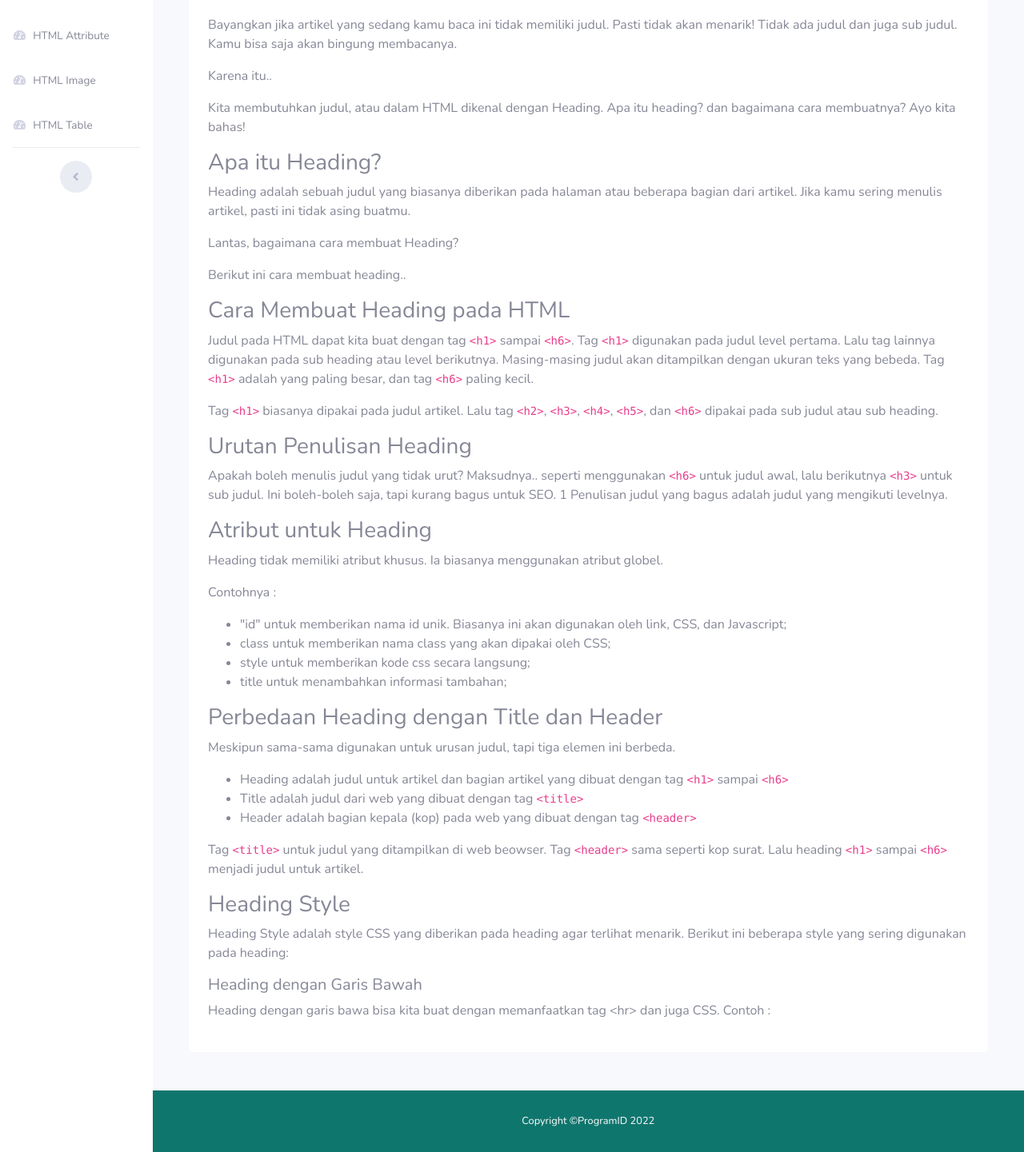
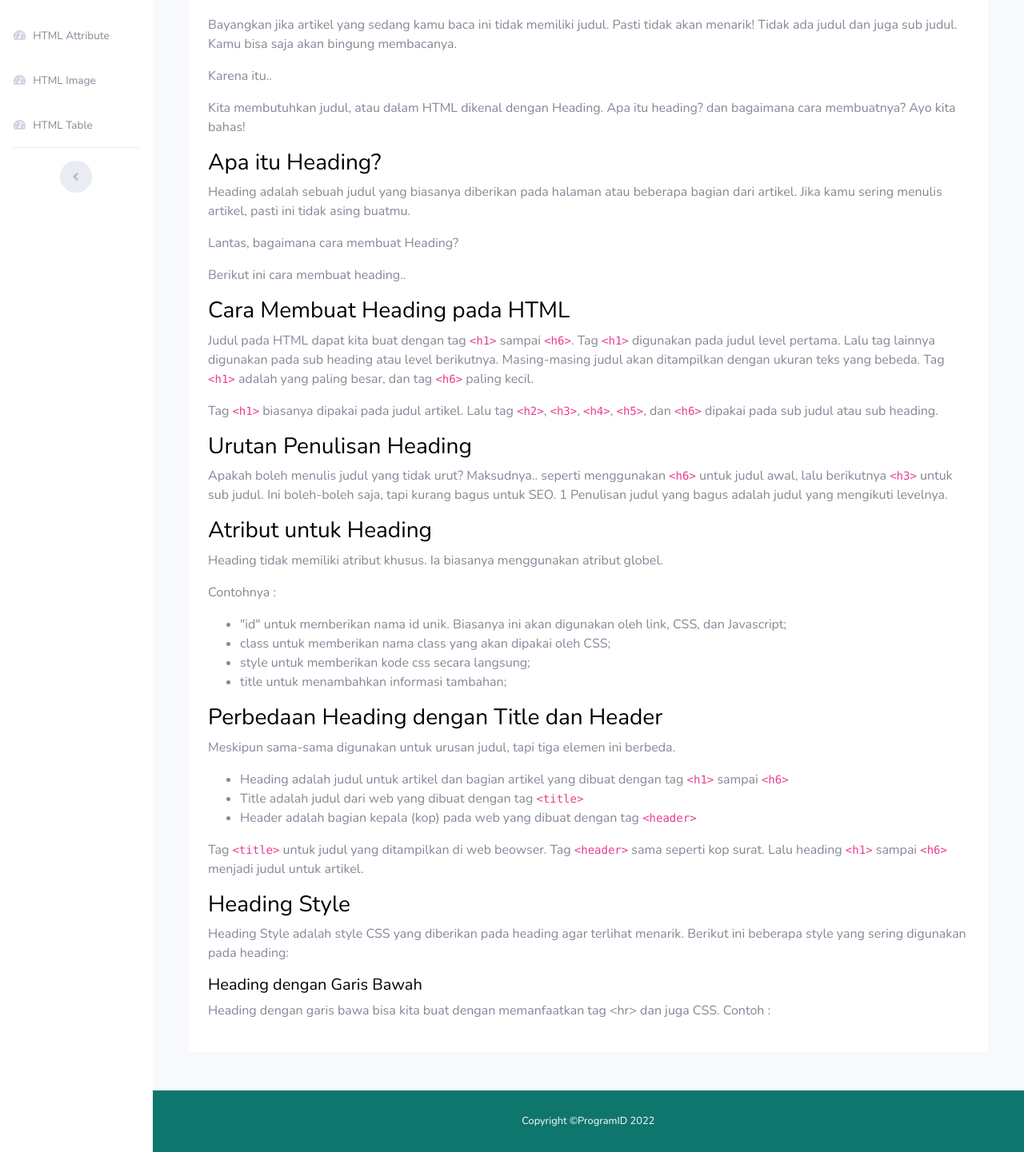
Before and after one commit to PramantaDharma/ProgramID, a PHP site: page /view/home/materi.php in a window 1280 px wide. Shown: the part 237-1678 px from the top of the page at 80% size. Run offline with PHP 8.4, Linux system fonts and the light colour scheme; some libraries are stand-ins or nearby versions.

Commit message:
edit rusak view css

```diff
--- a/public/asset/css/style.css
+++ b/public/asset/css/style.css
@@ -31,8 +31,6 @@
     --hijau-navbar : #0F766E;
     --hijau-category : #0D9488;
 }
-
-
 
 .sidebar-scroll {
     max-height: calc(100vh);
@@ -90,7 +88,6 @@
     color: #ffffff;
 }
 
-<<<<<<< HEAD
 .content-materi h1, h2, h3, h4, h5, h6 {
     color: black;
 }
@@ -99,5 +96,3 @@ a i.size-large-icon.bi {
     font-size: 32px !important;
     color: var(--white);
 }
-=======
->>>>>>> 41ba4504fa5f5171499e3e390706c1b9e340ca4e
```
